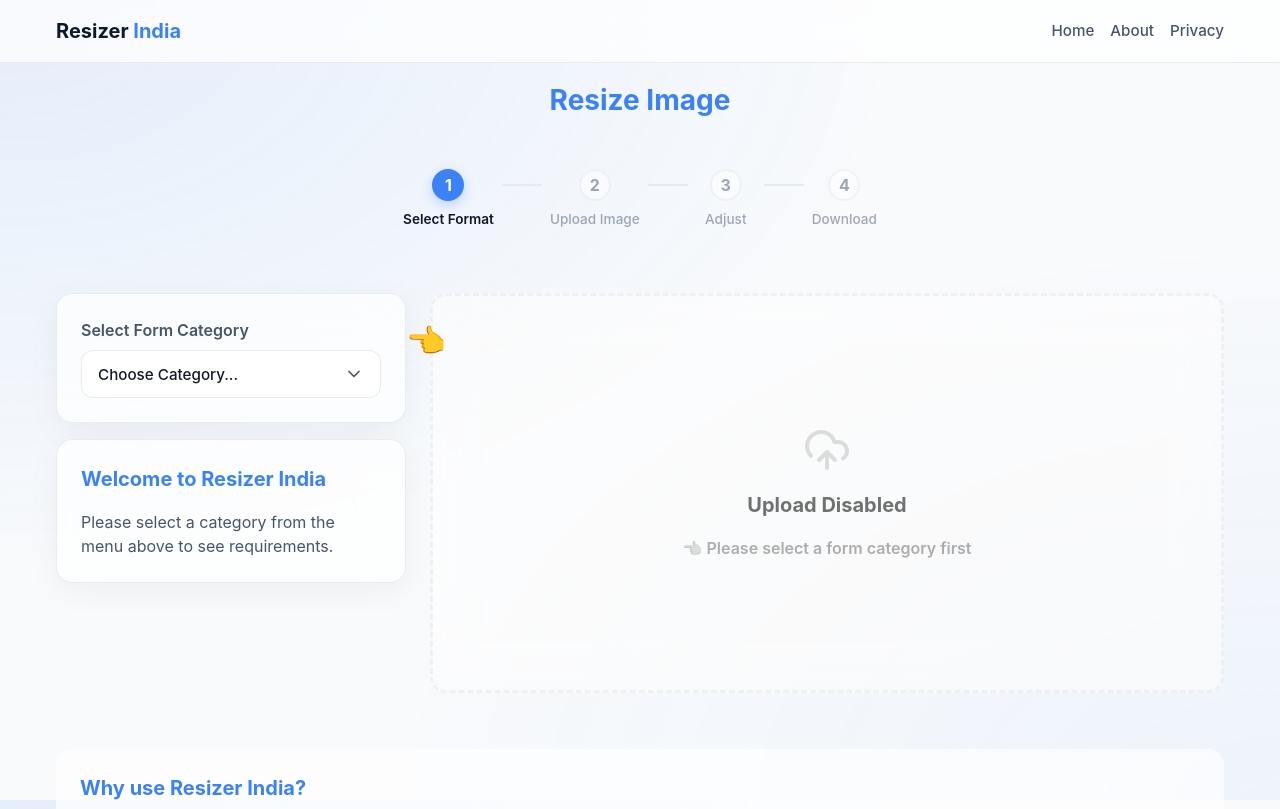
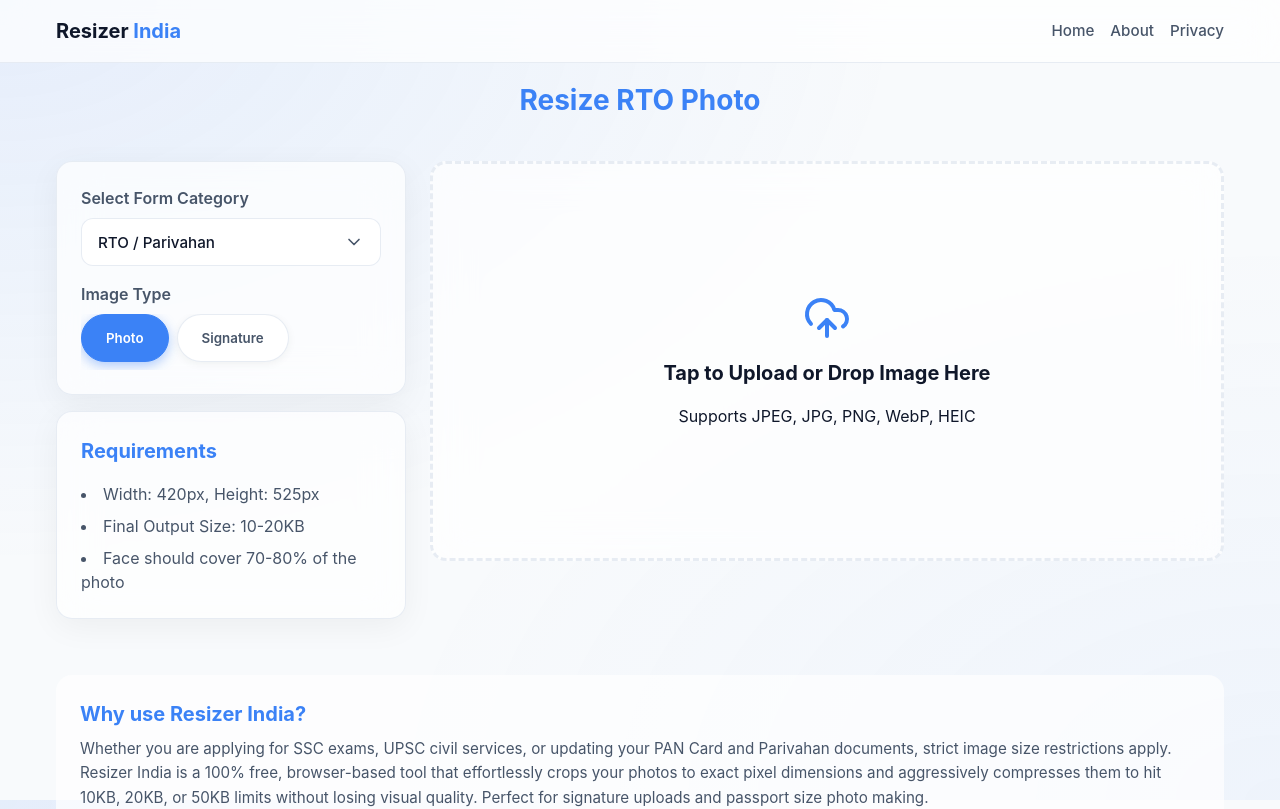
Before and after one commit to TechyNisarg/resizer-india, a React (Vite) app: page / in a window 1280 px wide. Shown: the top 809 px of the page. Built offline with nearby package versions, Linux system fonts and the light colour scheme; a web font is replaced by a local one.

Commit message:
style: Apply local user changes to Home and PresetSelector

```diff
--- a/src/components/Dropzone.tsx
+++ b/src/components/Dropzone.tsx
@@ -4,16 +4,15 @@
 interface DropzoneProps {
   onImageLoad: (file: File) => void;
   isProcessing?: boolean;
-  disabled?: boolean;
 }
 
-export const Dropzone: React.FC<DropzoneProps> = ({ onImageLoad, isProcessing, disabled }) => {
+export const Dropzone: React.FC<DropzoneProps> = ({ onImageLoad, isProcessing }) => {
   const [isDragOver, setIsDragOver] = useState(false);
   const fileInputRef = useRef<HTMLInputElement>(null);
 
   const handleDragOver = (e: React.DragEvent) => {
     e.preventDefault();
-    if (!isProcessing && !disabled) setIsDragOver(true);
+    if (!isProcessing) setIsDragOver(true);
   };
 
   const handleDragLeave = (e: React.DragEvent) => {
@@ -24,7 +23,7 @@
   const handleDrop = (e: React.DragEvent) => {
     e.preventDefault();
     setIsDragOver(false);
-    if (isProcessing || disabled) return;
+    if (isProcessing) return;
     if (e.dataTransfer.files && e.dataTransfer.files.length > 0) {
       onImageLoad(e.dataTransfer.files[0]);
     }
@@ -38,16 +37,12 @@
 
   return (
     <div
-      className={`dropzone ${isDragOver ? 'dragover' : ''} ${disabled ? 'disabled' : ''}`}
+      className={`dropzone ${isDragOver ? 'dragover' : ''}`}
       onDragOver={handleDragOver}
       onDragLeave={handleDragLeave}
       onDrop={handleDrop}
-      onClick={() => { if (!isProcessing && !disabled) fileInputRef.current?.click(); }}
-      style={{
-        opacity: isProcessing || disabled ? 0.6 : 1,
-        cursor: isProcessing ? 'wait' : disabled ? 'not-allowed' : 'pointer',
-        filter: disabled ? 'grayscale(100%)' : 'none'
-      }}
+      onClick={() => { if (!isProcessing) fileInputRef.current?.click(); }}
+      style={{ opacity: isProcessing ? 0.6 : 1, cursor: isProcessing ? 'wait' : 'pointer' }}
     >
       <input
         type="file"
@@ -55,20 +50,10 @@
         onChange={handleChange}
         accept="image/jpeg, image/png, image/webp, image/heic, image/heif"
         hidden
-        disabled={disabled || isProcessing}
       />
-      <UploadCloud size={48} className="upload-icon" style={{ opacity: disabled ? 0.4 : 1 }} />
-      {disabled ? (
-        <>
-          <h3>Upload Disabled</h3>
-          <p style={{ color: 'var(--primary)', fontWeight: 600 }}>👈 Please select a form category first</p>
-        </>
-      ) : (
-        <>
-          <h3>Tap to Upload or Drop Image Here</h3>
-          <p>Supports JPEG, JPG, PNG, WebP, HEIC</p>
-        </>
-      )}
+      <UploadCloud size={48} className="upload-icon" />
+      <h3>Tap to Upload or Drop Image Here</h3>
+      <p>Supports JPEG, JPG, PNG, WebP, HEIC</p>
       {isProcessing && <p style={{color: 'var(--primary)', fontWeight: 600}}>Loading & Converting...</p>}
     </div>
   );
--- a/src/components/PresetSelector.tsx
+++ b/src/components/PresetSelector.tsx
@@ -3,12 +3,11 @@
 import { ChevronDown } from 'lucide-react';
 
 interface PresetSelectorProps {
-  currentCategory: PresetCategory | null;
+  currentCategory: PresetCategory;
   onCategorySelect: (cat: PresetCategory) => void;
-  currentType: PresetType | null;
+  currentType: PresetType;
   onTypeSelect: (type: PresetType) => void;
   availableTypes: { type: PresetType, label: string }[];
-  highlight?: boolean;
 }
 
 const CATEGORIES: { id: PresetCategory, label: string }[] = [
@@ -21,7 +20,7 @@
 ];
 
 export const PresetSelector: React.FC<PresetSelectorProps> = ({
-  currentCategory, onCategorySelect, currentType, onTypeSelect, availableTypes, highlight
+  currentCategory, onCategorySelect, currentType, onTypeSelect, availableTypes
 }) => {
   const [isOpen, setIsOpen] = useState(false);
   const dropdownRef = useRef<HTMLDivElement>(null);
@@ -36,10 +35,10 @@
     return () => document.removeEventListener('mousedown', handleClickOutside);
   }, []);
 
-  const currentCategoryLabel = CATEGORIES.find(c => c.id === currentCategory)?.label || 'Choose Category...';
+  const currentCategoryLabel = CATEGORIES.find(c => c.id === currentCategory)?.label;
 
   return (
-    <div className={`preset-selector card ${highlight ? 'highlight-pulse' : ''}`}>
+    <div className="preset-selector card">
       <div className="preset-row">
         <label style={{ display: 'block', marginBottom: '0.5rem', fontWeight: 600, color: 'var(--text-secondary)' }}>Select Form Category</label>
 
--- a/src/index.css
+++ b/src/index.css
@@ -310,5 +310,3 @@
 .footer-links a:hover {
   color: var(--primary);
 }
-@keyframes pulseHighlight { 0% { box-shadow: 0 0 0 0 rgba(59, 130, 246, 0.4); } 70% { box-shadow: 0 0 0 10px rgba(59, 130, 246, 0); } 100% { box-shadow: 0 0 0 0 rgba(59, 130, 246, 0); } } .highlight-pulse { animation: pulseHighlight 2s infinite; border-color: var(--primary) !important; }
-@keyframes bounceX { 0%%, 100%% { transform: translateX(0) translateY(-50%%); } 50%% { transform: translateX(-10px) translateY(-50%%); } }
--- a/src/pages/Home.tsx
+++ b/src/pages/Home.tsx
@@ -8,41 +8,6 @@
 import { getPresetsByCategory } from '../utils/presetData';
 import { Trash2, DownloadCloud } from 'lucide-react';
 
-const StepIndicator = ({ currentStep }: { currentStep: number }) => {
-  const steps = ['Select Format', 'Upload Image', 'Adjust', 'Download'];
-  return (
-    <div className="step-indicator" style={{ display: 'flex', justifyContent: 'center', alignItems: 'center', gap: '0.5rem', marginBottom: '2rem', width: '100%', overflowX: 'auto', padding: '0.5rem' }}>
-      {steps.map((step, idx) => {
-        const stepNum = idx + 1;
-        const isActive = stepNum === currentStep;
-        const isPast = stepNum < currentStep;
-        return (
-          <React.Fragment key={step}>
-            <div style={{ display: 'flex', flexDirection: 'column', alignItems: 'center', gap: '0.5rem', opacity: isActive || isPast ? 1 : 0.5, minWidth: '60px' }}>
-              <div style={{
-                width: '32px', height: '32px', borderRadius: '50%',
-                display: 'flex', justifyContent: 'center', alignItems: 'center',
-                background: isActive ? 'var(--primary)' : isPast ? '#10b981' : 'var(--surface-solid)',
-                color: isActive || isPast ? 'white' : 'var(--text-secondary)',
-                border: `2px solid ${isActive ? 'var(--primary)' : isPast ? '#10b981' : 'var(--border-color)'}`,
-                fontWeight: 'bold', transition: 'all 0.3s ease',
-                boxShadow: isActive ? '0 4px 12px rgba(59, 130, 246, 0.3)' : 'none'
-              }}>
-                {isPast ? '✓' : stepNum}
-              </div>
-              <span style={{ fontSize: '0.85rem', fontWeight: isActive ? 600 : 500, color: isActive ? 'var(--text-primary)' : 'var(--text-secondary)' }}>
-                {step}
-              </span>
-            </div>
-            {idx < steps.length - 1 && (
-              <div style={{ height: '2px', width: '40px', background: isPast ? '#10b981' : 'var(--border-color)', alignSelf: 'flex-start', marginTop: '15px', transition: 'all 0.3s ease', flexShrink: 0 }} />
-            )}
-          </React.Fragment>
-        );
-      })}
-    </div>
-  );
-};
 export const Home: React.FC = () => {
   const location = useLocation();
   const navigate = useNavigate();
@@ -51,19 +16,18 @@
   const [customHeight, setCustomHeight] = useState(525);
   const [customMaxKB, setCustomMaxKB] = useState(20);
 
-  const getInitialState = (): { cat: PresetCategory | null, type: PresetType | null } => {
+  const getInitialState = (): { cat: PresetCategory, type: PresetType } => {
     const path = location.pathname;
     if (path.includes('pan')) return { cat: 'pan', type: path.includes('signature') ? 'signature' : 'photo' };
     if (path.includes('ssc')) return { cat: 'ssc', type: path.includes('signature') ? 'signature' : (path.includes('thumb') ? 'thumb' : 'photo') };
     if (path.includes('upsc')) return { cat: 'upsc', type: path.includes('signature') ? 'signature' : 'photo' };
     if (path.includes('passport')) return { cat: 'passport', type: 'photo' };
     if (path.includes('custom')) return { cat: 'custom', type: 'custom' };
-    if (path.includes('rto')) return { cat: 'rto', type: path.includes('signature') ? 'signature' : 'photo' };
-    return { cat: null, type: null };
+    return { cat: 'rto', type: path.includes('signature') ? 'signature' : 'photo' };
   };
 
-  const [category, setCategory] = useState<PresetCategory | null>(getInitialState().cat);
-  const [type, setType] = useState<PresetType | null>(getInitialState().type);
+  const [category, setCategory] = useState<PresetCategory>(getInitialState().cat);
+  const [type, setType] = useState<PresetType>(getInitialState().type);
 
   useEffect(() => {
     const st = getInitialState();
@@ -80,7 +44,7 @@
 
   const handleTypeSelect = (t: PresetType) => {
     setType(t);
-    if (category) updateUrl(category, t);
+    updateUrl(category, t);
   };
 
   const updateUrl = (cat: PresetCategory, t: PresetType) => {
@@ -93,10 +57,10 @@
     else navigate('/');
   };
 
-  const availablePresets = category ? getPresetsByCategory(category) : [];
-  const activePresetBase = availablePresets.find(p => p.type === type) || availablePresets[0] || null;
+  const availablePresets = getPresetsByCategory(category);
+  const activePresetBase = availablePresets.find(p => p.type === type) || availablePresets[0];
 
-  const activePreset: Preset | null = category === 'custom' && activePresetBase
+  const activePreset: Preset = category === 'custom'
     ? { ...activePresetBase, width: customWidth, height: customHeight, maxKB: customMaxKB }
     : activePresetBase;
 
@@ -109,12 +73,7 @@
     sourceImage, sourceObjectURL, loadImage, clearImage, processImage,
     isProcessing, error, crop, setCrop, zoom, setZoom, onCropComplete,
     downloadObjectURL, sourceSizeKB, finalSizeKB
-  } = useImageProcessor(activePreset || getPresetsByCategory('rto')[0]);
-
-  let currentStep = 1;
-  if (category) currentStep = 2;
-  if (sourceImage && category && !downloadObjectURL) currentStep = 3;
-  if (downloadObjectURL) currentStep = 4;
+  } = useImageProcessor(activePreset);
 
   return (
     <div className="home-container">
@@ -122,16 +81,8 @@
         <h1>{activePreset?.buttonText || "Resize Image"}</h1>
       </div>
 
-      <StepIndicator currentStep={currentStep} />
-
       <div className="workspace">
         <div className="sidebar">
-          <div style={{ position: 'relative' }}>
-            {!category && (
-              <div style={{ position: 'absolute', right: '-40px', top: '24px', animation: 'bounceX 1s infinite', zIndex: 10 }}>
-                <span style={{ fontSize: '2rem' }}>👈</span>
-              </div>
-            )}
           <PresetSelector
             currentCategory={category}
             onCategorySelect={handleCategorySelect}
@@ -139,7 +90,6 @@
             onTypeSelect={handleTypeSelect}
             availableTypes={availableTypes}
           />
-          </div>
 
           {category === 'custom' && (
             <div className="card">
@@ -160,12 +110,7 @@
             </div>
           )}
 
-          {!category ? (
-            <div className="card">
-              <h2 style={{ fontSize: '1.25rem', marginBottom: '1rem', color: 'var(--primary)' }}>Welcome to Resizer India</h2>
-              <p style={{ color: 'var(--text-secondary)' }}>Please select a category from the menu above to see requirements.</p>
-            </div>
-          ) : !sourceImage ? (
+          {!sourceImage ? (
             <div className="card">
               <h2 style={{ fontSize: '1.25rem', marginBottom: '1rem', color: 'var(--primary)' }}>Requirements</h2>
               <ul style={{ listStylePosition: 'inside', color: 'var(--text-secondary)', display: 'flex', flexDirection: 'column', gap: '0.5rem' }}>
@@ -199,7 +144,7 @@
 
         <div className="main-content">
           {!sourceImage ? (
-            <Dropzone onImageLoad={loadImage} isProcessing={isProcessing} disabled={!category} />
+            <Dropzone onImageLoad={loadImage} isProcessing={isProcessing} />
           ) : downloadObjectURL ? (
             <div className="card result-view" style={{ textAlign: 'center', padding: '3rem', display: 'flex', flexDirection: 'column', alignItems: 'center', justifyContent: 'center', minHeight: '400px' }}>
               <h2 style={{ color: '#10b981', fontSize: '2rem', marginBottom: '1rem' }}>Success! 🎉</h2>
```
Lines whose indentation alone changed are shown as unchanged.
